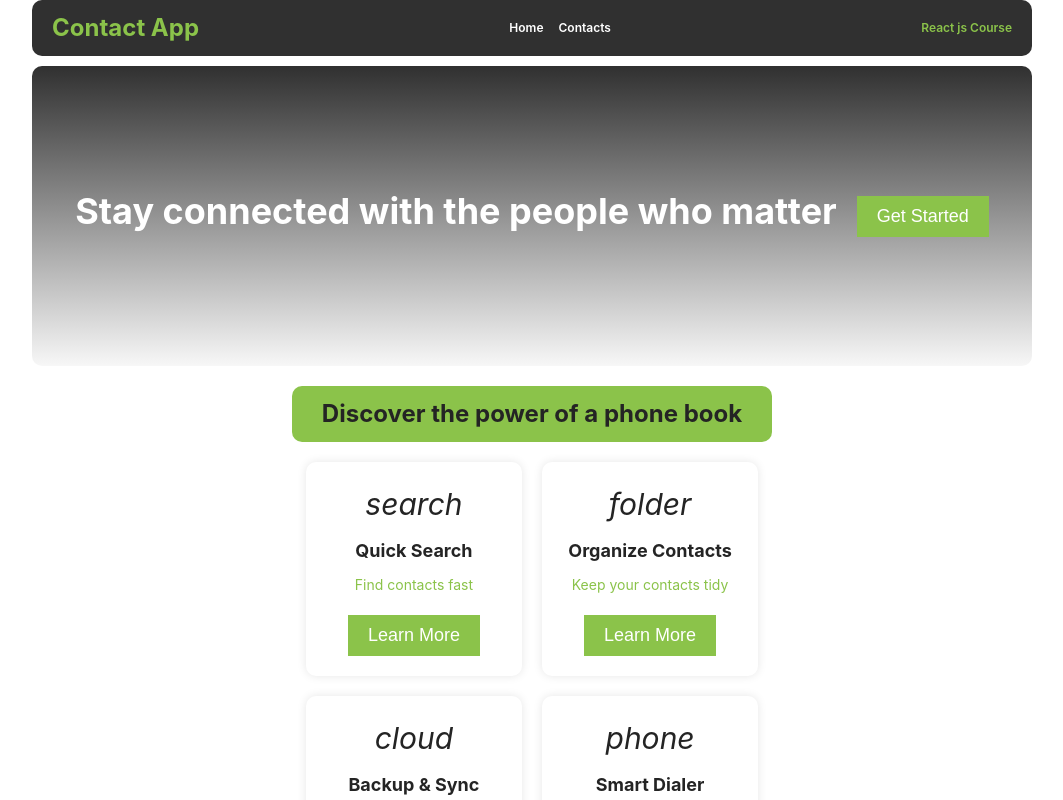
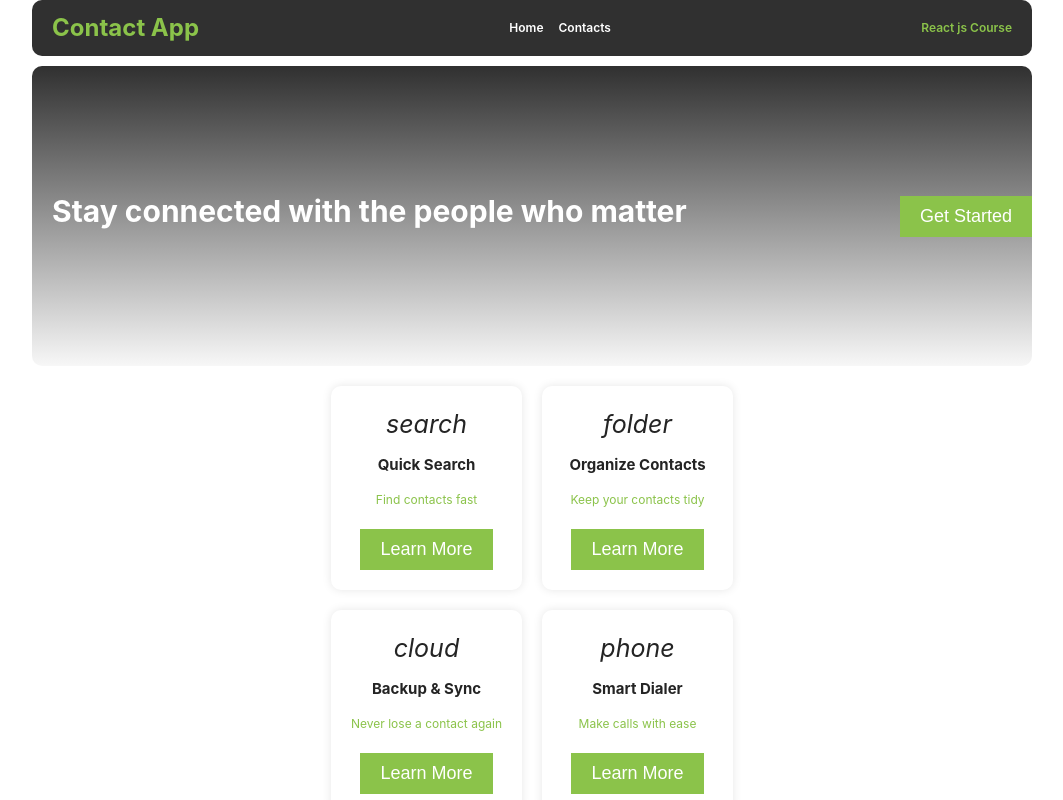
Before and after one commit to farzaneh-zamanian/ContactApp__2, a React (Vite) app: page / in a window 1280 px wide. Shown: the top 800 px of the page, without its empty margins (108-1171 px from the left). Built offline with nearby package versions, Linux system fonts and the light colour scheme.

Commit message:
style changes

```diff
--- a/src/pages/Home/HomePage.jsx
+++ b/src/pages/Home/HomePage.jsx
@@ -15,7 +15,6 @@ function HomePage() {
 
       {/* Features Section */}
       <section className={styles.features}>
-        <h2>Discover the power of a phone book</h2>
         <div className={styles.grid}>
           {/* Feature 1 */}
           <div className={`${styles.feature} boxShadow` } >
--- a/src/pages/Home/HomePage.module.css
+++ b/src/pages/Home/HomePage.module.css
@@ -7,19 +7,19 @@ main {
 
 .hero {
   background-image: linear-gradient(to bottom, #303030, #f7f7f7);
-
   width: 100%;
   height: 30rem;
   display: flex;
-  justify-content: center;
+  justify-content: space-between;
   align-items: center;
+  padding-left: 2rem;
   gap: 2rem;
   color: #fff;
   border-radius: 1rem;
 }
 
 .hero h1 {
-  font-size: 36px;
+  font-size: 3rem;
   font-weight: bold;
   margin-bottom: 10px;
 }
@@ -45,15 +45,6 @@ main {
   padding: 20px;
 }
 
-.features h2 {
-  font-size: 24px;
-  font-weight: bold;
-  margin-bottom: 2rem;
-  background-color: var(--color-accent);
-  padding: 1rem 3rem;
-  border-radius: 1rem;
-}
-
 .grid {
   display: grid;
   grid-template-columns: repeat(2, 1fr);
@@ -64,22 +55,22 @@ main {
   display: flex;
   flex-direction: column;
   align-items: center;
-  padding: 20px;
+  padding: 2rem;
   border-radius: 10px;
 }
 
 .feature i {
-  font-size: 3rem;
+  font-size: 2.5rem;
   margin-bottom: 1rem;
 }
 
 .feature h3 {
-  font-size: 1.8rem;
+  font-size: 1.5rem;
   font-weight: bold;
-  margin-bottom: 1rem;
+  margin-bottom: 1.5rem;
 }
 
 .feature p {
-  font-size: 1.4rem;
+  font-size: 1.2rem;
   margin-bottom: 2rem;
 }
```
